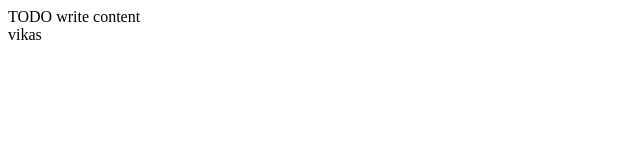
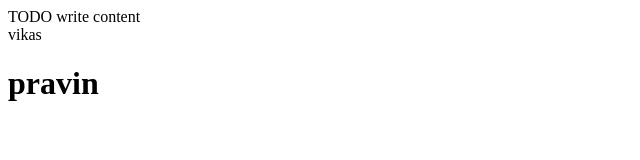
Before and after one commit to vikasshinde22105/test, a plain HTML site: page HTML5Application/public_html/index.html in a window 1280 px wide. Shown: the whole page, without its empty margins (0-640 px from the left). Drawn offline with Linux system fonts and the light colour scheme.

Commit message:
added some text into index.html

```diff
--- a/HTML5Application/public_html/index.html
+++ b/HTML5Application/public_html/index.html
@@ -12,7 +12,7 @@ and open the template in the editor.
     </head>
     <body>
         <div>TODO write content</div>
-        <div>vikas</div>
-
-    </body>
+         <div>vikas</div>
+         <h1>pravin</h1>
+      </body>
 </html>
```
